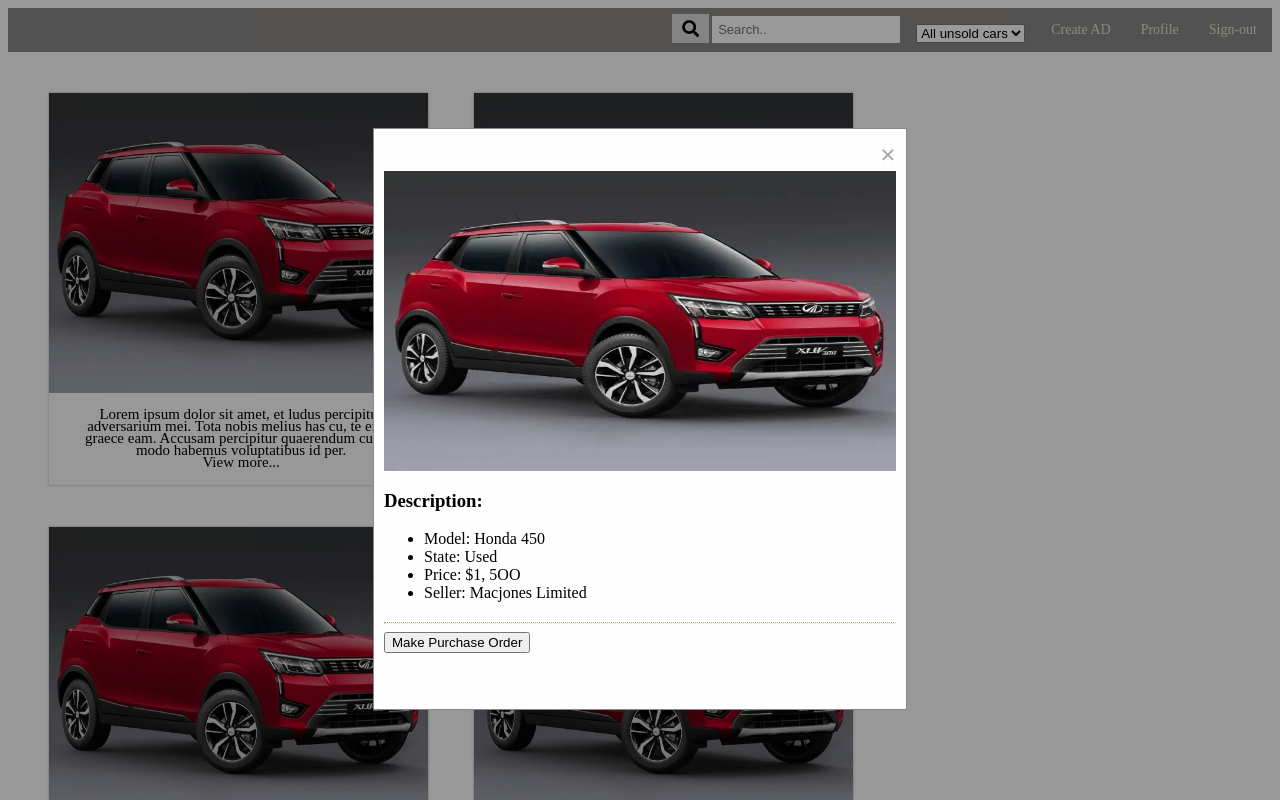
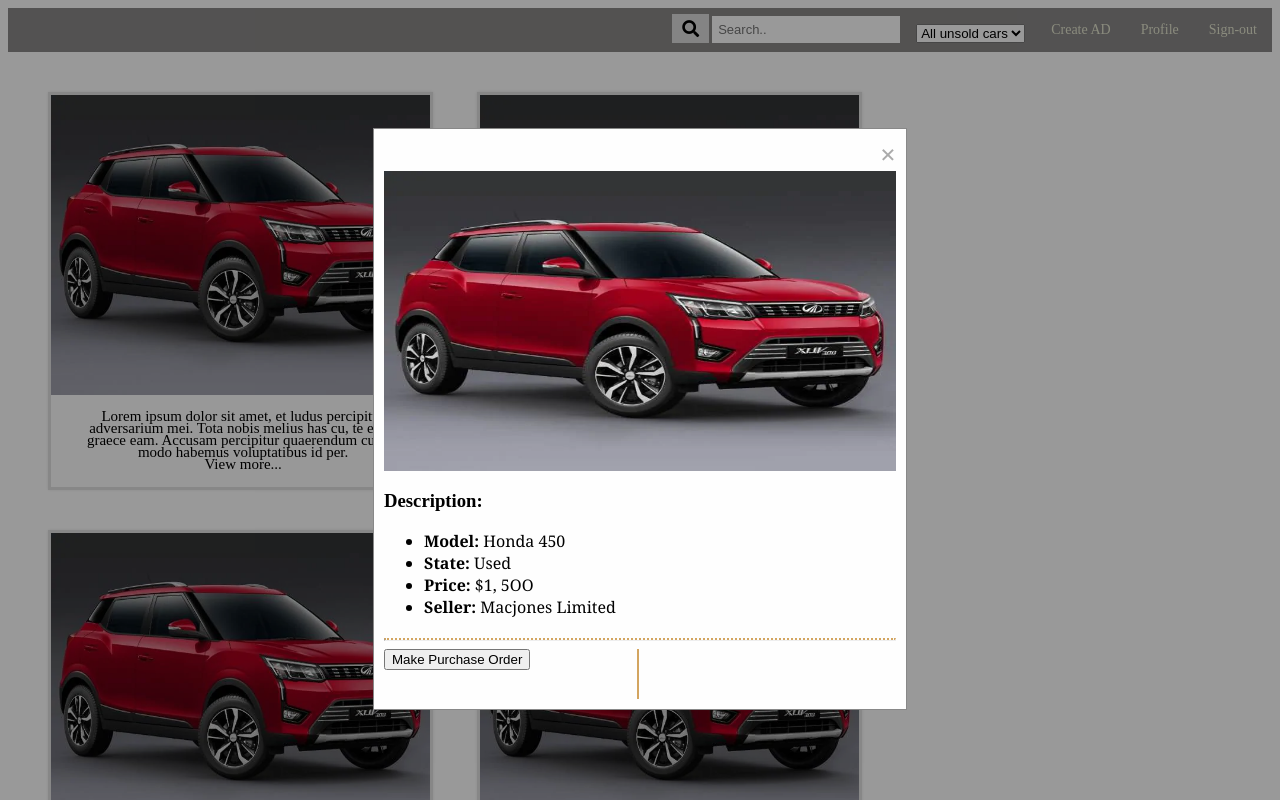
Before and after one commit to gmemmy/Auto-Mart, a plain HTML site: page UI/feed.html in a window 1280 px wide. Both pictures are taken after a click on the element 238 px from the left and 289 px from the top of the page. Shown: the top 800 px of the page. Drawn offline with Linux system fonts and the light colour scheme.

Commit message:
[Chore #165958512] Adjust border of tags and style modal pop-up for advert cards

```diff
--- a/UI/JS/index.js
+++ b/UI/JS/index.js
@@ -10,7 +10,7 @@
 
 
 //Modal setup for advertisments card
-const cardModal = document.getElementById('boxModal');
+const cardModal = document.querySelector('#boxModal');
 
 //Get the button that opens the modal
 const btn = document.querySelector('#adcard');
--- a/UI/css/feed.css
+++ b/UI/css/feed.css
@@ -10,8 +10,20 @@
 }
 
 hr {
-  border-top: 1px dotted #d3a560;
+  border-top: 2px dotted #d3a560;
   margin-top: 20px;
+}
+
+li {
+  font-family: Cambria, Cochin, Georgia, Times, 'Times New Roman', serif;
+}
+
+.vl {
+  border-left: 2px solid #d3a560;
+  height: 50px;
+  position: absolute;
+  left: 50%;
+  margin-left: -3px;
 }
 
 .hero {
@@ -27,6 +39,7 @@
  padding: 14px 15px;
  text-decoration: none;
  font-size: 14px;
+ cursor: pointer;
 }
 
 .hero a:hover {
@@ -77,11 +90,12 @@
   position: relative;
   margin-left: 100%;
   margin-top: 0;
+  cursor: pointer;
 }
 
 .wp-box {
  background: rgb(253, 253, 253);
- border: 1px solid #E1E1E1;
+ border: 3px solid #E1E1E1;
  box-shadow: 0 0 3px rgba(0, 0, 0, 0.1);
  position: relative;
  display: inline-block;
@@ -89,6 +103,7 @@
  height: 50%;
  margin-top: 40px;
  margin-left: 40px;
+ cursor: pointer;
  }
 
  .ads-box .inner {
--- a/UI/css/landing.css
+++ b/UI/css/landing.css
@@ -17,6 +17,8 @@
 h2 {
   color: rgb(251, 243, 243);
 }
+
+
 
 .hero {
  background-color: rgba(5, 4, 0, 0.466);
--- a/UI/feed.html
+++ b/UI/feed.html
@@ -72,12 +72,13 @@
         <img src="images/advert_img.webp">
         <h3>Description:</h3>
         <ul>
-          <li>Model: Honda 450</li>
-          <li>State: Used</li>
-          <li>Price: $1, 5OO</li>
-          <li>Seller: Macjones Limited</li>
+          <b><li>Model:</b> Honda 450</li>
+          <b><li>State:</b> Used</li>
+          <b><li>Price:</b> $1, 5OO</li>
+          <b><li>Seller:</b> Macjones Limited</li>
         </ul>
         <hr>
+        <div class="vl"></div>
         <button type="submit">Make Purchase Order</button>
       </div>
       </div>
```
